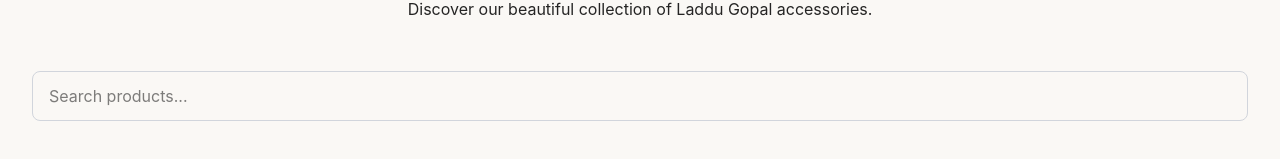
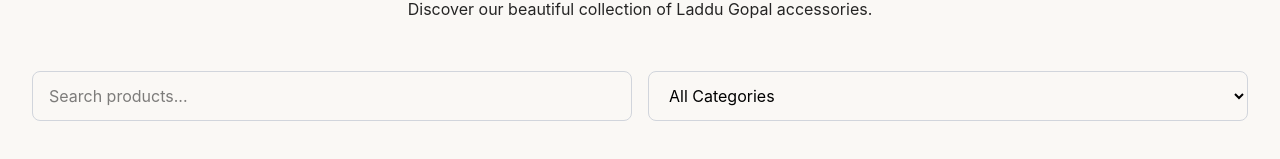
Before and after one commit to AmitArora657/gopal-ji-ki-dukaan, a React (Vite) app: page /products in a window 1280 px wide. Shown: the part 189-348 px from the top of the page. Built offline with nearby package versions, Linux system fonts and the light colour scheme.

Commit message:
Search with Filter added

```diff
--- /dev/null
+++ b/src/components/products/ProductCategoryFilter.tsx
@@ -0,0 +1,29 @@
+interface ProductCategoryFilterProps {
+  categories: string[];
+  selectedCategory: string;
+  onCategoryChange: (category: string) => void;
+}
+
+const ProductCategoryFilter = ({
+  categories,
+  selectedCategory,
+  onCategoryChange,
+}: ProductCategoryFilterProps) => {
+  return (
+    <select
+      value={selectedCategory}
+      onChange={(e) => onCategoryChange(e.target.value)}
+      className="rounded-lg border border-gray-300 px-4 py-3 outline-none focus:border-red-900"
+    >
+      <option value="All">All Categories</option>
+
+      {categories.map((category) => (
+        <option key={category} value={category}>
+          {category}
+        </option>
+      ))}
+    </select>
+  );
+};
+
+export default ProductCategoryFilter;
--- a/src/components/products/ProductToolbar.tsx
+++ b/src/components/products/ProductToolbar.tsx
@@ -1,15 +1,23 @@
 import Container from "../common/Container";
 import Heading from "../common/Heading/Heading";
+import ProductCategoryFilter from "./ProductCategoryFilter";
 import ProductSearch from "./ProductSearch";
 
 interface ProductToolbarProps {
   searchTerm: string;
   onSearchChange: (value: string) => void;
+
+  categories: string[];
+  selectedCategory: string;
+  onCategoryChange: (category: string) => void;
 }
 
 const ProductToolbar = ({
   searchTerm,
   onSearchChange,
+  categories,
+  selectedCategory,
+  onCategoryChange,
 }: ProductToolbarProps) => {
   return (
     <section className="py-10">
@@ -19,8 +27,14 @@ const ProductToolbar = ({
           subtitle="Discover our beautiful collection of Laddu Gopal accessories."
         />
 
-        <div className="mt-8">
+        <div className="mt-8 grid gap-4 md:grid-cols-2">
           <ProductSearch value={searchTerm} onChange={onSearchChange} />
+
+          <ProductCategoryFilter
+            categories={categories}
+            selectedCategory={selectedCategory}
+            onCategoryChange={onCategoryChange}
+          />
         </div>
       </Container>
     </section>
--- a/src/pages/Products/products.tsx
+++ b/src/pages/Products/products.tsx
@@ -8,16 +8,34 @@ import { products } from "../../data/products";
 
 const Products = () => {
   const [searchTerm, setSearchTerm] = useState("");
+  const [selectedCategory, setSelectedCategory] = useState("All");
+
+  const categories = useMemo(() => {
+    return [...new Set(products.map((product) => product.category))];
+  }, []);
 
   const filteredProducts = useMemo(() => {
-    return products.filter((product) =>
-      product.name.toLowerCase().includes(searchTerm.toLowerCase()),
-    );
-  }, [searchTerm]);
+    return products.filter((product) => {
+      const matchesSearch = product.name
+        .toLowerCase()
+        .includes(searchTerm.toLowerCase());
+
+      const matchesCategory =
+        selectedCategory === "All" || product.category === selectedCategory;
+
+      return matchesSearch && matchesCategory;
+    });
+  }, [searchTerm, selectedCategory]);
 
   return (
     <>
-      <ProductToolbar searchTerm={searchTerm} onSearchChange={setSearchTerm} />
+      <ProductToolbar
+        searchTerm={searchTerm}
+        onSearchChange={setSearchTerm}
+        categories={categories}
+        selectedCategory={selectedCategory}
+        onCategoryChange={setSelectedCategory}
+      />
 
       <section className="pb-20">
         <Container>
```
